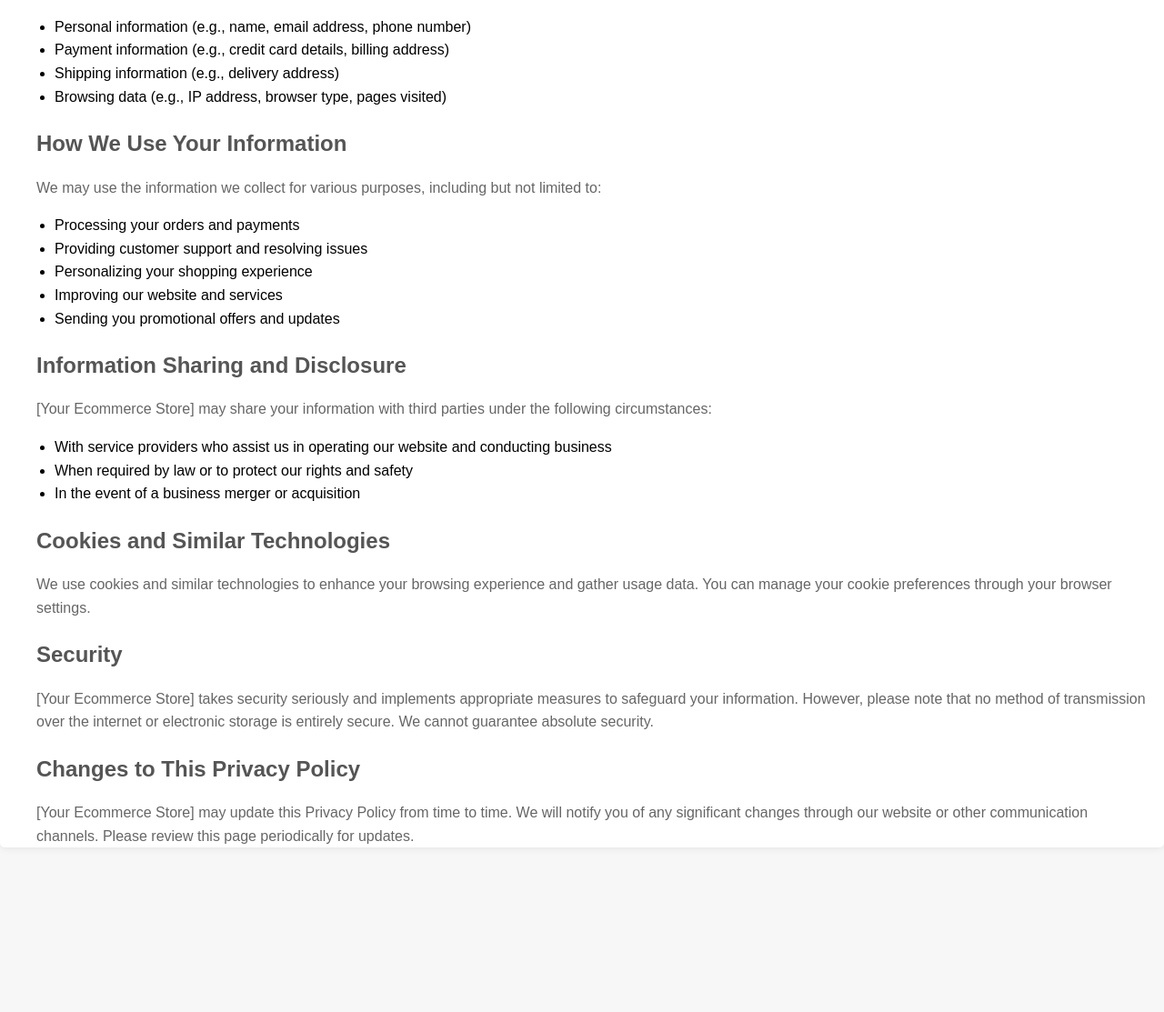
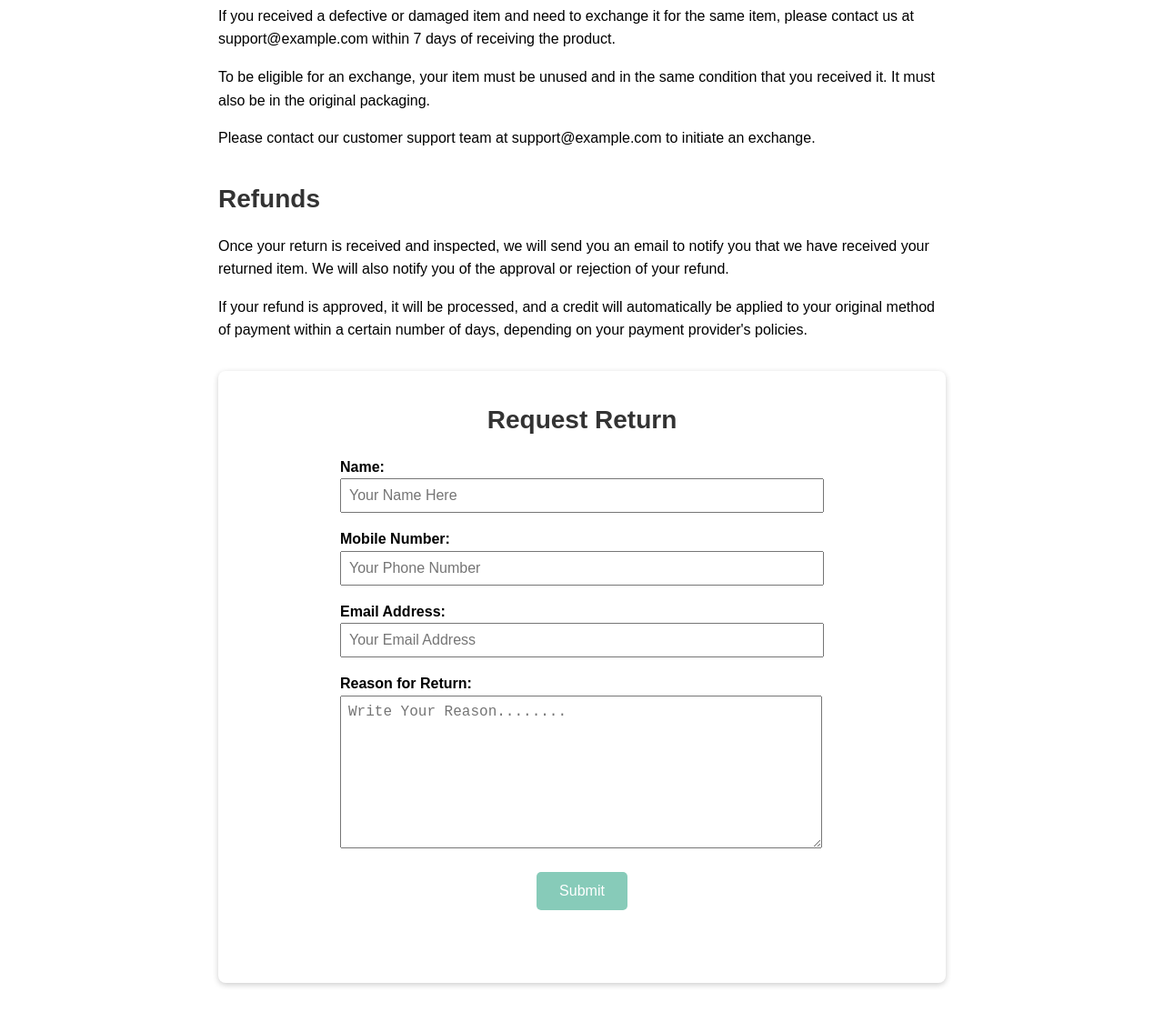
Before and after one commit to saurabh99t/doansh_exchange_page_25july, a plain HTML site: page index.html in a window 1280 px wide. Shown: the part 424-1537 px from the top of the page at 91% size. Before the commit the page ends 1372 px from the top, so only its background shows below. Drawn offline with Linux system fonts and the light colour scheme.

Commit message:
Add files via upload

```diff
--- a/index.html
+++ b/index.html
@@ -1,89 +1,102 @@
+
+
+
+
+
+
+
+
+
+
+
 <!DOCTYPE html>
 <html lang="en">
 <head>
     <meta charset="UTF-8">
     <meta name="viewport" content="width=device-width, initial-scale=1.0">
-    <title>Privacy Policy - Your Ecommerce Store</title>
+    <title>Return and Exchange Policy</title>
     <link rel="stylesheet" href="style.css">
 </head>
 <body>
+    <header>
+        <h1>Return and Exchange Policy</h1>
+    </header>
+    <main>
+        <!-- ... Previous sections ... -->
 
 
 
 
-    <div class="container">
-        <header>
-            <h1>Privacy Policy</h1>
-            <p>Last updated: July 25, 2023</p>
-        </header>
-
-
-        <div class="wrap-container">
-
         <section>
-            <h2>Introduction</h2>
+            <h2>Returns</h2>
             <p>
-                Welcome to [Your Ecommerce Store], your trusted destination for online shopping. At [Your Ecommerce Store], we are committed to protecting your privacy and ensuring the security of your personal information. This Privacy Policy describes how we collect, use, and disclose information when you use our website and services. By accessing or using [Your Ecommerce Store], you consent to the practices outlined in this policy.
+                We want you to be completely satisfied with your purchase. If you are not happy with your item, you may return it within 30 days of the purchase date for a full refund.
+            </p>
+            <p>
+                To be eligible for a return, your item must be unused and in the same condition that you received it. It must also be in the original packaging.
+            </p>
+            <p>
+                Please contact our customer support team at support@example.com to initiate a return.
             </p>
         </section>
         <section>
-            <h2>Information We Collect</h2>
+            <h2>Exchanges</h2>
             <p>
-                [Your Ecommerce Store] collects various types of information from you to provide a seamless shopping experience and improve our services. The information we collect may include:
+                If you received a defective or damaged item and need to exchange it for the same item, please contact us at support@example.com within 7 days of receiving the product.
             </p>
-            <ul>
-                <li>Personal information (e.g., name, email address, phone number)</li>
-                <li>Payment information (e.g., credit card details, billing address)</li>
-                <li>Shipping information (e.g., delivery address)</li>
-                <li>Browsing data (e.g., IP address, browser type, pages visited)</li>
-            </ul>
-        </section>
-        <section>
-            <h2>How We Use Your Information</h2>
             <p>
-                We may use the information we collect for various purposes, including but not limited to:
+                To be eligible for an exchange, your item must be unused and in the same condition that you received it. It must also be in the original packaging.
             </p>
-            <ul>
-                <li>Processing your orders and payments</li>
-                <li>Providing customer support and resolving issues</li>
-                <li>Personalizing your shopping experience</li>
-                <li>Improving our website and services</li>
-                <li>Sending you promotional offers and updates</li>
-            </ul>
-        </section>
-        <section>
-            <h2>Information Sharing and Disclosure</h2>
             <p>
-                [Your Ecommerce Store] may share your information with third parties under the following circumstances:
-            </p>
-            <ul>
-                <li>With service providers who assist us in operating our website and conducting business</li>
-                <li>When required by law or to protect our rights and safety</li>
-                <li>In the event of a business merger or acquisition</li>
-            </ul>
-        </section>
-        <section>
-            <h2>Cookies and Similar Technologies</h2>
-            <p>
-                We use cookies and similar technologies to enhance your browsing experience and gather usage data. You can manage your cookie preferences through your browser settings.
+                Please contact our customer support team at support@example.com to initiate an exchange.
             </p>
         </section>
         <section>
-            <h2>Security</h2>
+            <h2>Refunds</h2>
             <p>
-                [Your Ecommerce Store] takes security seriously and implements appropriate measures to safeguard your information. However, please note that no method of transmission over the internet or electronic storage is entirely secure. We cannot guarantee absolute security.
+                Once your return is received and inspected, we will send you an email to notify you that we have received your returned item. We will also notify you of the approval or rejection of your refund.
             </p>
-        </section>
-        <section>
-            <h2>Changes to This Privacy Policy</h2>
             <p>
-                [Your Ecommerce Store] may update this Privacy Policy from time to time. We will notify you of any significant changes through our website or other communication channels. Please review this page periodically for updates.
+                If your refund is approved, it will be processed, and a credit will automatically be applied to your original method of payment within a certain number of days, depending on your payment provider's policies.
             </p>
         </section>
 
+        <!-- Form for return request -->
 
-    </div>
 
-    </div>
+
+
+        <div class="form-container">
+            <section class="return-form-section">
+                <h2>Request Return</h2>
+                <form action="/submit_return_request" method="post">
+                    <div>
+                        <label for="name">Name:</label>
+                        <input type="text" id="name" name="name" required placeholder="Your Name Here">
+                    </div>
+                    <div>
+                        <label for="mobile">Mobile Number:</label>
+                        <input type="tel" id="mobile" name="mobile" required placeholder="Your Phone Number">
+                    </div>
+                    <div>
+                        <label for="email">Email Address:</label>
+                        <input type="email" id="email" name="email" required placeholder="Your Email Address">
+                    </div>
+                    <div>
+                        <label for="reason">Reason for Return:</label>
+                        <textarea id="reason" name="reason" rows="4" required placeholder="Write Your Reason........"></textarea >
+                    </div>
+                    <div >
+                        <button type="submit">Submit</button>
+                    </div>
+                </form>
+            </section>
+        </div>
+
+
+        <!-- Form for return request -->
+
+    </main>
+
 </body>
 </html>
--- a/style.css
+++ b/style.css
@@ -1,68 +1,209 @@
+
+
+
+
+
+
+
+/* --------------- */
+
 body {
     font-family: Arial, sans-serif;
     line-height: 1.6;
     margin: 0;
+
     padding: 0;
-    background-color: #f7f7f7;
 }
 
-.container {
-    /* max-width: 800px; */
-    margin: 0 auto;
 
-    background-color: #fff;
-    box-shadow: 0 0 10px rgba(0, 0, 0, 0.1);
-    border-radius: 5px;
+
+header {
+    background-color: #87CBB9;
+    color: #fff;
+    text-align: center;
+    padding: 1rem;
 }
 
-header {
-    text-align: center;
-    margin-bottom: 30px;
+header h1 {
+    margin: 0;
 }
 
-h1 {
-    color: #ffffff;
-    font-size: 32px;
-    background-color: #87CBB9;
-    padding: 20px;
-    margin-top: 0;
+
+/* ... Previous styles ... */
+
+main {
+    max-width: 800px;
+    margin: 0 auto;
+    padding: 2rem;
+}
+
+
+
+section {
+    margin-bottom: 2rem;
 }
 
 h2 {
-    color: #555;
-    font-size: 24px;
-    margin-bottom: 10px;
-    padding-left: 20px;
-}
-
-p {
-    color: #666;
-    padding-left: 20px;
-}
-
-ul {
-    list-style: disc;
-    margin-left: 20px;
-    padding-left: 20px;
-}
-
-footer {
-    margin-top: 30px;
-    text-align: center;
-    color: #999;
+    color: #333;
+    font-size: 28px;
+    margin: 0;
 }
 
 
-.wrap-container{
-    padding: 0 20px;
+
+.form-container {
+    box-shadow: 0 2px 6px rgba(0, 0, 0, 0.2);
+    padding: 2rem;
+    border-radius: 8px;
 }
 
+.return-form-section {
+    display: flex;
+    flex-direction: column;
+    align-items: center;
+}
+
+
+/* ... Previous styles ... */
+
+.return-form-section form {
+    /* ... Previous styles ... */
+    max-width: 600px;
+    margin-top: 1rem;
+}
+
+
+
+/* Center the form */
+.return-form-section {
+    display: flex;
+    flex-direction: column;
+    align-items: center;
+}
+
+/* Style the form inputs */
+.return-form-section form {
+    display: flex;
+    flex-direction: column;
+    max-width: 600px;
+    margin-top: 1rem;
+}
+
+.return-form-section form div {
+    display: flex;
+    flex-direction: column;
+    margin-bottom: 1rem;
+}
+
+.return-form-section form label {
+    font-weight: bold;
+}
+
+.return-form-section form input,
+.return-form-section form textarea {
+    padding: 0.5rem;
+    font-size: 16px;
+}
+
+.return-form-section form textarea {
+    resize: vertical;
+}
+
+.return-form-section form button {
+    padding: 0.75rem 1rem;
+    font-size: 16px;
+    background-color: #87CBB9;
+    color: #fff;
+    border: none;
+    cursor: pointer;
+    width: 100px;
+    margin: 0 auto;
+    border-radius: 5px;
+    margin-top: 10px;
+
+}
+
+
+form input , textarea{
+    width: 40vw;
+}
+
+
+
+form textarea{
+    height: 150px;
+}
+
+
+
+
+.footer {
+    /* ... Previous styles ... */
+    background-color: #333;
+    color: #fff;
+    text-align: center;
+    padding: 1rem;
+}
+
+
+/* ... Previous styles ... */
+
+/* Responsive adjustments */
+
+
+@media (max-width: 1024px) {
+
+}
+
+
+
+
+@media (max-width: 800px) {
+
+}
+
+
+
+
+@media (max-width: 768px) {
+
+}
+
+
+
 @media (max-width: 600px) {
-    h1 {
-        font-size: 28px;
+    .form-container {
+        padding: 1rem;
     }
 
-    h2 {
-        font-size: 20px;
+    .return-form-section form {
+        max-width: 100%;
     }
 }
+
+
+
+
+
+@media (max-width: 450px) {
+
+    form input, textarea {
+        width: 100%;
+    }
+}
+
+
+
+
+
+
+@media (max-width: 360px) {
+
+}
+
+
+
+
+
+
+/* ------------------ */
```
